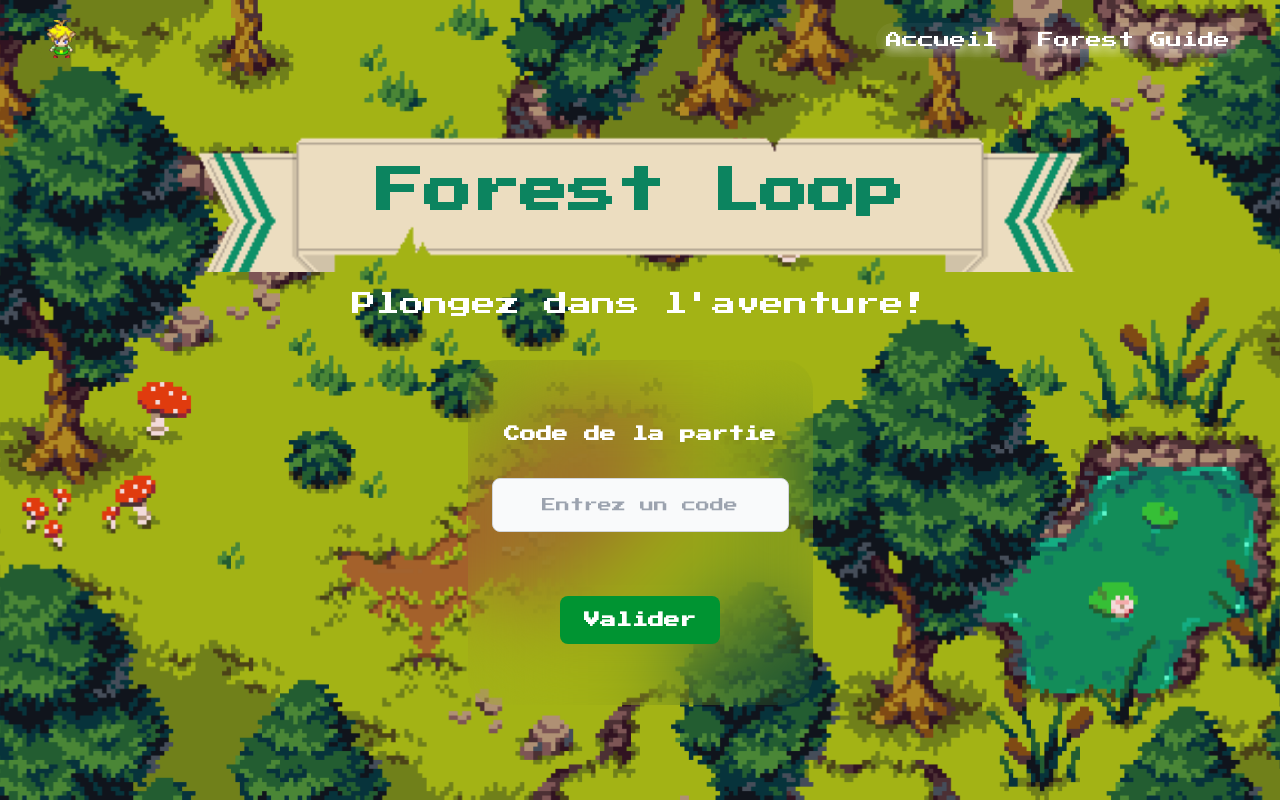
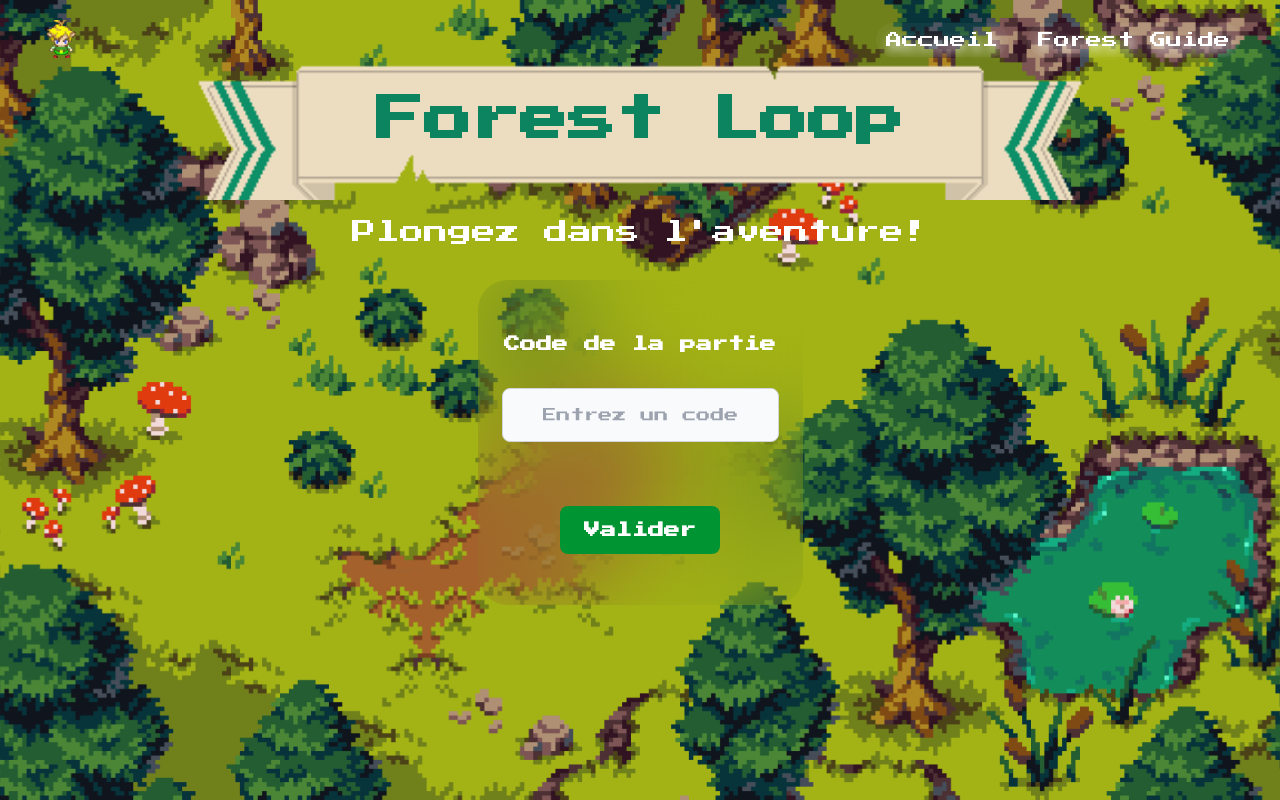
Before and after one commit to St3ph4n1e/forest-loop-front, a Vue app: page /wait in a window 1280 px wide. Built offline with nearby package versions, Linux system fonts and the light colour scheme; no server answers.

Commit message:
fix title animation from home page to waitingArea page

```diff
--- a/src/assets/vue/pages/Home/Home.css
+++ b/src/assets/vue/pages/Home/Home.css
@@ -5,7 +5,6 @@
   flex-direction: column;
   align-items: center;
   text-align: center;
-  justify-content: center;
   font-family: 'Press Start 2P', cursive;
   padding: 2rem;
 
@@ -27,19 +26,6 @@
     opacity: 0;
     animation: fadeIn 3s forwards;
     animation-delay: 1s;
-
-    .title {
-      background: url(../../../images/banner.png) no-repeat center center;
-      background-size: cover;
-      padding: 20px;
-      min-width: 950px;
-      min-height: 90px;
-
-      h1 {
-        margin-bottom: 1.5rem;
-        color: #0c845f;
-        font-size: 3rem;
-      }
     }
 
     h2 {
@@ -60,7 +46,30 @@
       transform: scale(1.05);
 
     }
+}
+
+.forest-title {
+  background: url(../../../images/banner.png) no-repeat center center;
+  background-size: cover;
+  padding: 20px;
+  min-width: 950px;
+  min-height: 90px;
+
+  h1 {
+    margin-bottom: 1.5rem;
+    color: #0c845f;
+    font-size: 3rem;
   }
+}
+
+.title {
+  text-align: center;
+  transform: translateY(50%);
+  transition: transform 0.5s ease-out;
+}
+
+.title.move-up {
+  transform: translateY(0%);
 }
 
 @keyframes fadeIn {
@@ -71,12 +80,3 @@
     opacity: 1;
   }
 }
-
-@keyframes fadeOut {
-  0% {
-    opacity: 1;
-  }
-  100% {
-    opacity: 0;
-  }
-}
--- a/src/assets/vue/pages/Home/Home.vue
+++ b/src/assets/vue/pages/Home/Home.vue
@@ -1,13 +1,20 @@
 <script setup lang="ts">
 import { ref, onMounted } from 'vue'
 import { useRouter } from 'vue-router'
+import 'animate.css'
 import Header from '../../components/Header/Header.vue'
 
 const router = useRouter()
 const isLoading = ref(true)
+const isMovedUp = ref(false)
+const isButtonAnimating = ref(false)
 
 const goToWaitingArea = () => {
-  router.push('/wait')
+  isButtonAnimating.value = true;
+  isMovedUp.value = true;
+  setTimeout(() => {
+    router.push('/wait')
+  }, 700)
 }
 
 onMounted(() => {
@@ -17,18 +24,19 @@ onMounted(() => {
 })
 </script>
 
+
 <template>
   <Header v-if="!isLoading"></Header>
   <section class="home">
     <div v-if="isLoading" class="overlay"></div>
-    <div class="content">
-      <div class="title">
+    <div :class="['title', { 'move-up': isMovedUp }]">
+      <div class="forest-title">
         <h1 class="text-center font-bold">Forest Loop</h1>
       </div>
       <h2 class="text-2xl mt-4 text-white">Plongez dans l'aventure!</h2>
       <button
         @click="goToWaitingArea"
-        class="bg-blue-500 hover:bg-blue-700 text-white font-bold py-2 px-4 rounded"
+        :class="['bg-blue-500 hover:bg-blue-700 text-white font-bold py-2 px-4 rounded', { 'animate__animated animate__bounceOut': isButtonAnimating }]"
       >
         Commencer
       </button>
@@ -36,4 +44,6 @@ onMounted(() => {
   </section>
 </template>
 
+
+
 <style src="./Home.css" lang="css" scoped></style>
--- a/src/assets/vue/pages/WaitingArea/WaitingArea.css
+++ b/src/assets/vue/pages/WaitingArea/WaitingArea.css
@@ -1,15 +1,15 @@
 #waiting {
+  position: relative;
   height: 100vh;
   display: flex;
   flex-direction: column;
   align-items: center;
   text-align: center;
   transition: margin-left 3s ease;
+  padding: 2rem;
 }
 
 .waitingCard {
-  position: absolute;
-  top: 45%;
   display: flex;
   flex-direction: column;
   align-items: center;
@@ -17,20 +17,19 @@
   border-radius: 30px;
   opacity: 0.9;
   backdrop-filter: blur(50px);
-  height: 345px;
-  width: 345px;
+  height: 325px;
+  width: 325px;
 }
 
 .title {
   text-align: center;
-  margin : auto;
   transform: translateY(0%);
-  transition: transform 1s ease-out;
 }
 
-.title.move-up {
-  transform: translateY(-50%);
-}
+/*.title.move-up {
+  margin: auto;
+  transform: translateY(12%);
+}*/
 
 .forest-title {
   background: url(../../../images/banner.png) no-repeat center center;
--- a/src/assets/vue/pages/WaitingArea/WaitingArea.vue
+++ b/src/assets/vue/pages/WaitingArea/WaitingArea.vue
@@ -11,9 +11,7 @@ const isLoading = ref(false)
 const code = ref('')
 const isError = ref(false)
 const errorMessage = ref('')
-const isCard = ref(false)
-const isButton = ref(true)
-const isMovedUp = ref(false)
+//const isMovedUp = ref(false)
 
 const goToGame = () => {
   console.log(code.value)
@@ -23,9 +21,9 @@ const goToGame = () => {
     return
   }
 
-  isLoading.value = true
+  //isLoading.value = true
   setTimeout(() => {
-    isLoading.value = false
+    //isLoading.value = false
     socket.emit('join game', code.value)
   }, 1500)
 }
@@ -42,12 +40,6 @@ const initValue = () => {
 // }
 
 onMounted(() => {
-  setTimeout(() => {
-    isMovedUp.value = true
-    isCard.value = true
-  }, 700)
-  isCard.value = false
-  isButton.value = true
 
   socket.on('full room', () => {
     console.log('full room')
@@ -82,22 +74,15 @@ onMounted(() => {
   <Header></Header>
   <section id="waiting">
     <div v-if="isLoading" class="overlay"></div>
-    <div :class="['title', { 'move-up': isMovedUp }]">
+    <div class='title'>
       <div class="forest-title">
         <h1 class="text-center font-bold">Forest Loop</h1>
       </div>
       <h2 class="text-2xl mt-4 text-white">Plongez dans l'aventure!</h2>
-      <button
-        v-if="isButton"
-        class="animate__animated animate__bounceOut text-white font-bold py-2 px-4 rounded"
-      >
-        Commencer
-      </button>
     </div>
 
     <div
-      v-if="isCard"
-      class="waitingCard animate__animated animate__fadeInUpBig"
+      class="waitingCard animate__animated animate__fadeInUp"
     >
       <div class="px-6 py-4">
         <div class="font-bold text-l text-white">Code de la partie</div>
```
